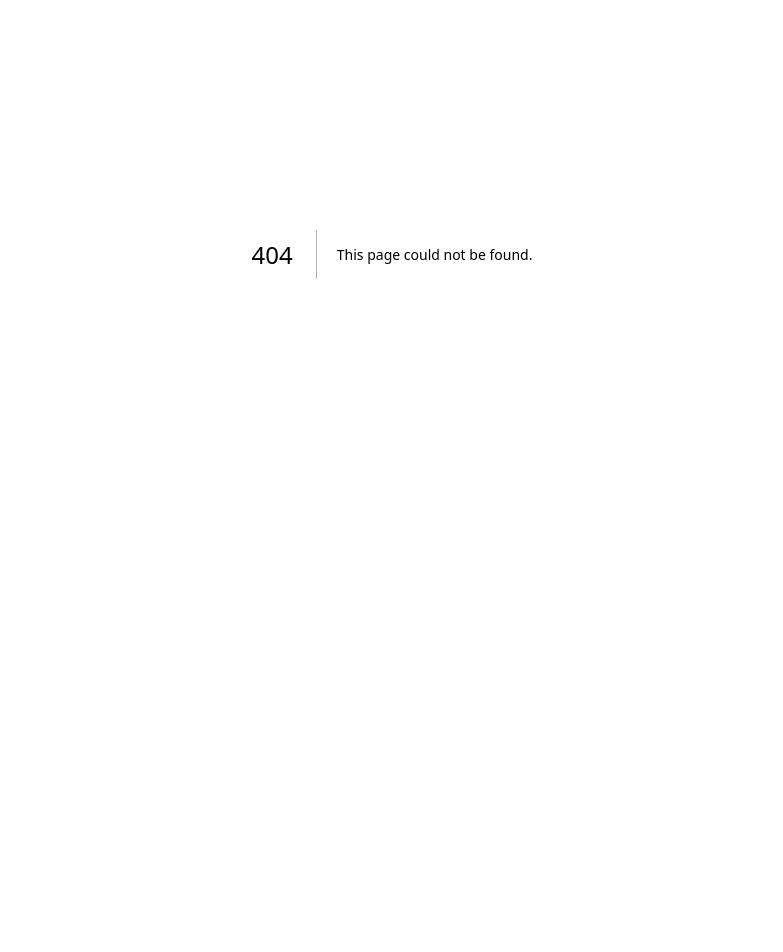
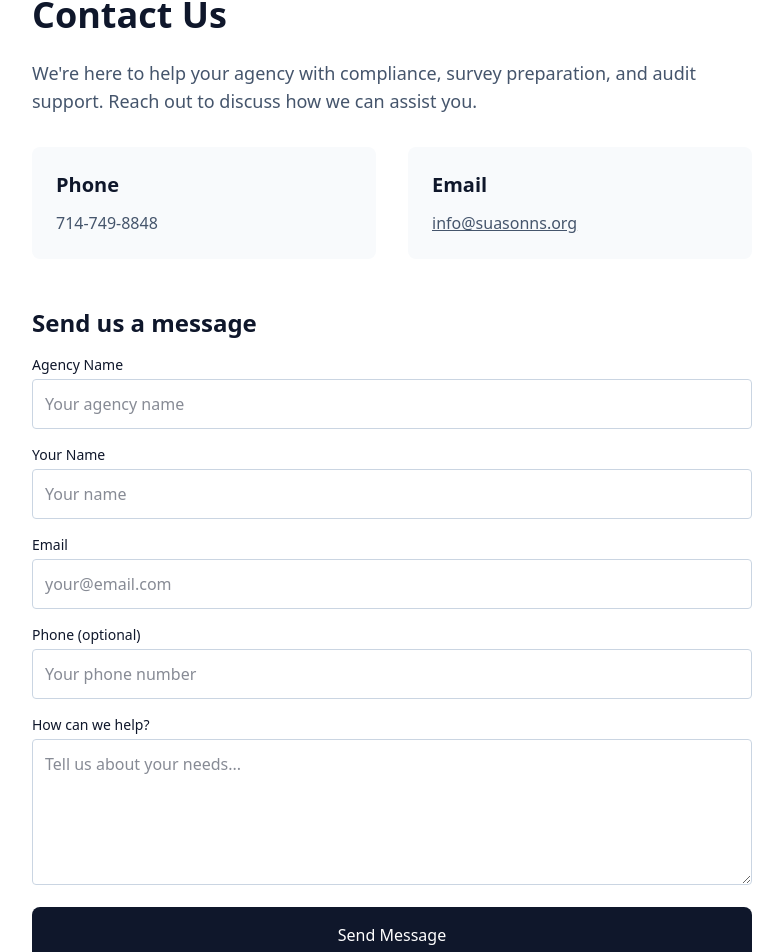
Before and after one commit to suasonns/suasonns-site, a Next.js app: page /contact in a window 1280 px wide. Before the commit this address had no page. Shown: the part 146-1098 px from the top of the page, without its empty margins (248-1031 px from the left). Before the commit the page ends 800 px from the top, so only its background shows below. Built offline with nearby package versions, Linux system fonts and the light colour scheme.

Commit message:
Add dedicated Contact Us page with unique content

```diff
--- /dev/null
+++ b/app/contact/page.tsx
@@ -0,0 +1,115 @@
+import NavBar from "../../components/NavBar";
+import Footer from "../../components/Footer";
+
+export const metadata = {
+  title: "Contact Us | Suason Nursing Services LLC",
+  description: "Get in touch with Suason Nursing Services for compliance and survey support.",
+};
+
+export default function ContactPage() {
+  return (
+    <main className="min-h-screen bg-white text-slate-900">
+      <header className="border-b sticky top-0 bg-white/95 backdrop-blur-sm z-50">
+        <div className="max-w-7xl mx-auto px-6 py-4 flex justify-between items-center">
+          <h1 className="font-semibold text-lg animate-fade-in-up">Suason Nursing Services LLC</h1>
+          <NavBar />
+        </div>
+      </header>
+
+      <section className="max-w-3xl mx-auto px-6 py-20">
+        <h1 className="text-4xl font-bold mb-6 animate-fade-in-up">Contact Us</h1>
+
+        <div className="animate-fade-in-up delay-100 mb-8">
+          <p className="text-lg text-slate-600 mb-6">
+            We're here to help your agency with compliance, survey preparation, and audit support.
+            Reach out to discuss how we can assist you.
+          </p>
+        </div>
+
+        <div className="grid md:grid-cols-2 gap-8 mb-12 animate-fade-in-up delay-200">
+          <div className="bg-slate-50 p-6 rounded-lg">
+            <h2 className="font-semibold text-xl mb-3">Phone</h2>
+            <p className="text-slate-600">714‑749‑8848</p>
+          </div>
+          <div className="bg-slate-50 p-6 rounded-lg">
+            <h2 className="font-semibold text-xl mb-3">Email</h2>
+            <a href="mailto:info@suasonns.org" className="text-slate-600 hover:text-slate-900 underline">
+              info@suasonns.org
+            </a>
+          </div>
+        </div>
+
+        <div className="animate-fade-in-up delay-300">
+          <h2 className="text-2xl font-semibold mb-4">Send us a message</h2>
+          <form
+            action="https://defaultebf992d4d1414e51a1c0a7a3bd7dd3.88.environment.api.powerplatform.com/powerautomate/automations/direct/workflows/fc649135a825400391dade79a9119a3c/triggers/manual/paths/invoke?api-version=1&sp=%2Ftriggers%2Fmanual%2Frun&sv=1.0&sig=Q40927k20aWEiAnjLoYORLnOUiuLcP9OQBMVAS30Lyk"
+            method="POST"
+            className="space-y-4"
+            aria-label="Contact form"
+          >
+            <div>
+              <label htmlFor="agency" className="block text-sm font-medium mb-1">Agency Name</label>
+              <input
+                id="agency"
+                name="agency"
+                className="w-full border border-slate-300 p-3 rounded focus:ring-2 focus:ring-slate-400 focus:outline-none transition-smooth"
+                placeholder="Your agency name"
+                required
+              />
+            </div>
+            <div>
+              <label htmlFor="contactName" className="block text-sm font-medium mb-1">Your Name</label>
+              <input
+                id="contactName"
+                name="contactName"
+                className="w-full border border-slate-300 p-3 rounded focus:ring-2 focus:ring-slate-400 focus:outline-none transition-smooth"
+                placeholder="Your name"
+                required
+              />
+            </div>
+            <div>
+              <label htmlFor="email" className="block text-sm font-medium mb-1">Email</label>
+              <input
+                id="email"
+                name="email"
+                type="email"
+                className="w-full border border-slate-300 p-3 rounded focus:ring-2 focus:ring-slate-400 focus:outline-none transition-smooth"
+                placeholder="your@email.com"
+                required
+              />
+            </div>
+            <div>
+              <label htmlFor="phone" className="block text-sm font-medium mb-1">Phone (optional)</label>
+              <input
+                id="phone"
+                name="phone"
+                type="tel"
+                className="w-full border border-slate-300 p-3 rounded focus:ring-2 focus:ring-slate-400 focus:outline-none transition-smooth"
+                placeholder="Your phone number"
+              />
+            </div>
+            <div>
+              <label htmlFor="message" className="block text-sm font-medium mb-1">How can we help?</label>
+              <textarea
+                id="message"
+                name="message"
+                className="w-full border border-slate-300 p-3 rounded focus:ring-2 focus:ring-slate-400 focus:outline-none transition-smooth"
+                placeholder="Tell us about your needs..."
+                rows={5}
+                required
+              />
+            </div>
+            <button
+              type="submit"
+              className="w-full bg-slate-900 text-white p-4 rounded-lg hover:bg-slate-700 transition-smooth font-medium"
+            >
+              Send Message
+            </button>
+          </form>
+        </div>
+      </section>
+
+      <Footer />
+    </main>
+  );
+}
--- a/components/NavBar.tsx
+++ b/components/NavBar.tsx
@@ -4,7 +4,7 @@ export default function NavBar() {
       <a href="/" className="text-slate-600 hover:text-slate-900 transition-smooth">Home</a>
       <a href="/services" className="text-slate-600 hover:text-slate-900 transition-smooth">Services</a>
       <a href="/about" className="text-slate-600 hover:text-slate-900 transition-smooth">About</a>
-      <a href="#contact" className="text-slate-600 hover:text-slate-900 transition-smooth">Contact</a>
+      <a href="/contact" className="text-slate-600 hover:text-slate-900 transition-smooth">Contact Us</a>
     </nav>
   );
 }
```
